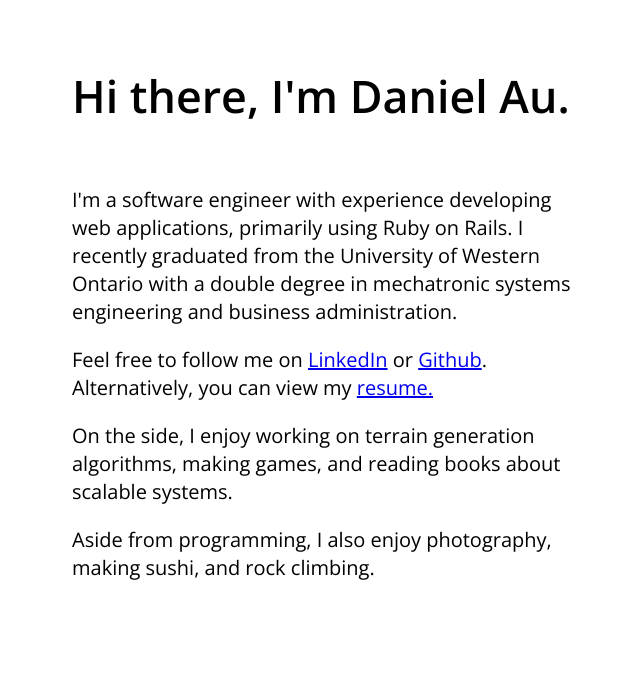
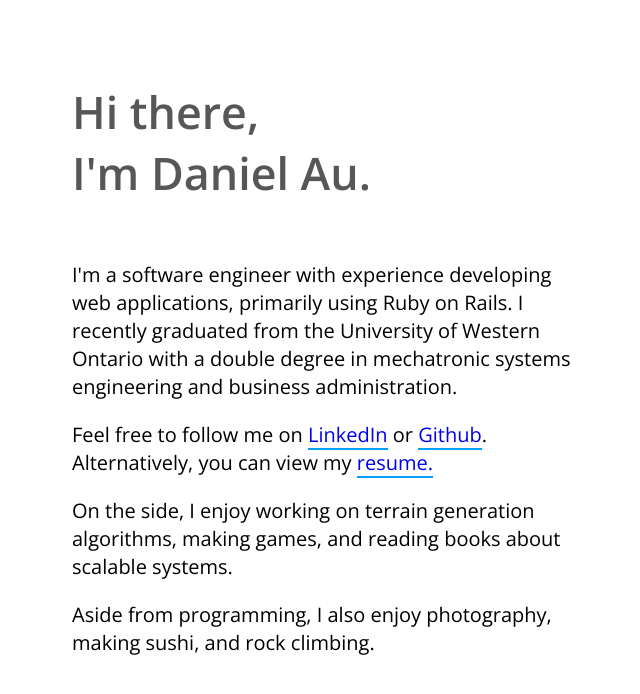
Before and after one commit to daau/daau.github.io, a plain HTML site: page index.html in a window 1280 px wide. Shown: the whole page, without its empty margins (56-696 px from the left). Drawn offline with nearby package versions, Linux system fonts and the light colour scheme.

Commit message:
Some styling changes

```diff
--- a/index.html
+++ b/index.html
@@ -8,8 +8,11 @@
     <link rel="stylesheet" type="text/css" href="style.css">
   </head>
   <body>
-    <h1>Hi there, I'm Daniel Au.</h1>
-    <div class="content">
+    <header class="header">
+      <h1>Hi there,</h1>
+      <h1>I'm Daniel Au.</h1>
+    </header>
+    <main class="content">
       <p>
         I'm a software engineer with experience developing web applications,
         primarily using Ruby on Rails. I recently graduated from the University of
@@ -26,6 +29,6 @@
       <p>
         Aside from programming, I also enjoy photography, making sushi, and rock climbing.
       </p>
-    </div>
+    </main>
   </body>
 </html>
--- a/style.css
+++ b/style.css
@@ -1,15 +1,12 @@
-h1, h2, p {
+h1, p {
   font-family: "Open Sans", sans-serif;
 }
 
 h1 {
   font-weight: 600;
   font-size: 2.8em;
-}
-
-h2 {
-  font-weight: 600;
-  font-size: 2.0em;
+  color: #575757;
+  line-height: 0.7;
 }
 
 p {
@@ -24,9 +21,19 @@ body {
 
 a {
   color: text;
+  text-decoration: none;
+  border-bottom: 2px solid #039dfc;
+}
+
+a:hover {
+  color: #039dfc;
 }
 
 .content {
   max-width: 32em;
-  margin-top: 4em;
+  margin-top: 4.5em;
 }
+
+.header {
+  margin-top: 3.5em;
+}
```
